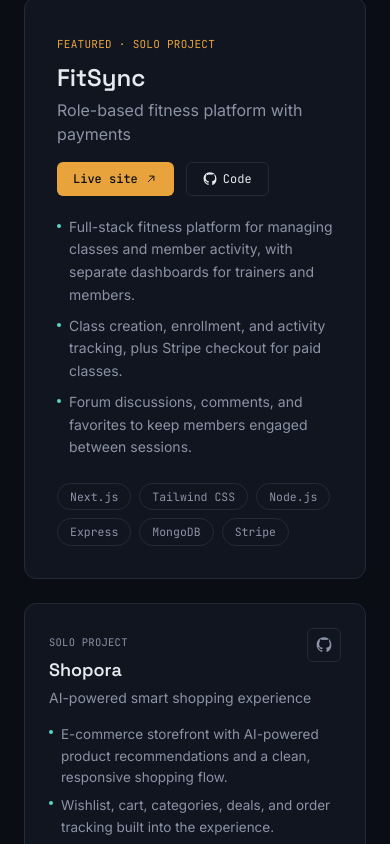
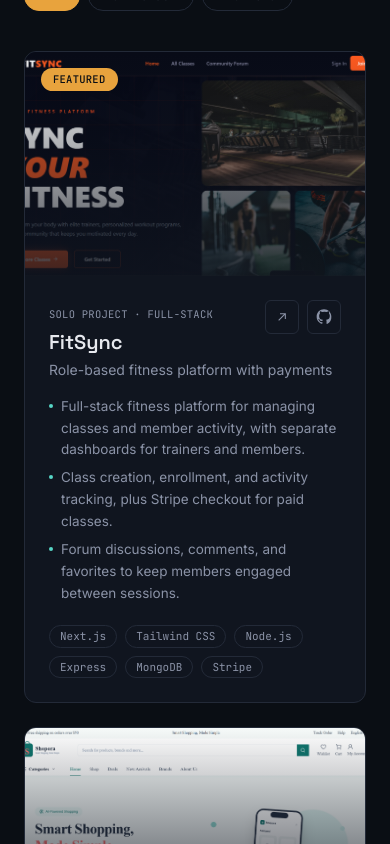
Before and after one commit to kallol-Dey229/Portfolio, a Next.js app: page / in a window 390 px wide. Shown: the part 3866-4710 px from the top of the page. Built offline with nearby package versions, Linux system fonts and the light colour scheme.

Commit message:
contact and projects updated

```diff
--- a/components/Projects.tsx
+++ b/components/Projects.tsx
@@ -1,92 +1,61 @@
-import { projects } from "@/data/projects";
+"use client";
+import Image from "next/image";
+import { useState, type MouseEvent } from "react";
+import { projects, type Project } from "@/data/projects";
 import { ExternalLinkIcon, GitHubIcon } from "./Icons";
+import Reveal from "./Reveal";
 
-export default function Projects() {
-  const featured = projects.find((p) => p.featured)!;
-  const rest = projects.filter((p) => !p.featured);
+const filters = ["All", "Full-stack", "Frontend"] as const;
+
+function ProjectCard({ p }: { p: Project }) {
+  const onMove = (e: MouseEvent<HTMLDivElement>) => {
+    const r = e.currentTarget.getBoundingClientRect();
+    e.currentTarget.style.setProperty("--mx", `${e.clientX - r.left}px`);
+    e.currentTarget.style.setProperty("--my", `${e.clientY - r.top}px`);
+  };
 
   return (
-    <section id="projects" className="border-b border-line">
-      <div className="mx-auto max-w-6xl px-6 py-20">
-        <p className="eyebrow mb-4">Projects</p>
-        <h2 className="font-display text-2xl font-semibold text-fog sm:text-3xl">
-          Things I&apos;ve shipped
-        </h2>
-        <p className="mt-3 max-w-2xl text-muted">
-          A handful of solo, production-style builds — each one covers the full stack,
-          from schema to UI.
-        </p>
-
-        {/* project */}
-        <div className="card-hover mt-10 rounded-xl border border-line bg-surface p-8">
-          <div className="flex flex-wrap items-start justify-between gap-4">
-            <div>
-              <span className="font-mono text-[11px] uppercase tracking-wide text-amber">
-                Featured · {featured.role}
+    <div
+      onMouseMove={onMove}
+      className={`spotlight card-hover group flex h-full flex-col overflow-hidden rounded-xl border border-line bg-surface ${
+        p.featured ? "lg:col-span-2 lg:flex-row" : ""
+      }`}
+    >
+      {/* image / placeholder */}
+      <div
+        className={`relative overflow-hidden ${
+          p.featured ? "h-56 lg:h-auto lg:w-[45%]" : "h-48"
+        }`}
+      >
+        {p.image ? (
+          <Image
+            src={p.image}
+            alt={`${p.name} screenshot`}
+            width={1400}
+            height={800}
+            className="h-full w-full object-cover object-top transition-transform duration-700 group-hover:scale-105"
+          />
+        ) : (
+          <div className="flex h-full w-full items-center justify-center bg-gradient-to-br from-amber/20 via-surface to-teal/20">
+            <span className="font-display text-5xl font-semibold text-fog/70">{p.name[0]}</span>
+          </div>
+        )}
+        <div className="absolute inset-0 bg-gradient-to-t from-surface/80 to-transparent" />
+        {p.featured && (
+          <span className="absolute left-4 top-4 rounded-full bg-amber px-3 py-1 font-mono text-[10.5px] font-medium uppercase tracking-wide text-ink">
+            Featured
           </span>
-              <h3 className="mt-2 font-display text-2xl font-semibold text-fog">
-                {featured.name}
-              </h3>
-              <p className="mt-1 text-muted">{featured.tagline}</p>
-            </div>
-            <div className="flex gap-3">
-              {featured.live && (
-                <a
-                  href={featured.live}
-                  target="_blank"
-                  rel="noreferrer"
-                  className="inline-flex items-center gap-1.5 rounded-md bg-amber px-4 py-2 font-mono text-xs font-medium text-ink hover:bg-copper"
-                >
-                  Live site <ExternalLinkIcon className="h-3.5 w-3.5" />
-                </a>
         )}
-              <a
-                href={featured.github}
-                target="_blank"
-                rel="noreferrer"
-                className="inline-flex items-center gap-1.5 rounded-md border border-line px-4 py-2 font-mono text-xs text-fog hover:border-amber hover:text-amber"
-              >
-                <GitHubIcon className="h-3.5 w-3.5" /> Code
-              </a>
-            </div>
       </div>
 
-          <ul className="mt-5 grid gap-2 sm:grid-cols-2">
-            {featured.description.map((line) => (
-              <li key={line} className="flex gap-2 text-sm leading-relaxed text-muted">
-                <span className="mt-2 h-1 w-1 shrink-0 rounded-full bg-teal" />
-                {line}
-              </li>
-            ))}
-          </ul>
-
-          <div className="mt-6 flex flex-wrap gap-2">
-            {featured.tech.map((t) => (
-              <span
-                key={t}
-                className="rounded-full border border-line px-3 py-1 font-mono text-[11.5px] text-muted"
-              >
-                {t}
-              </span>
-            ))}
-          </div>
-        </div>
-
-
-        <div className="mt-6 grid gap-6 md:grid-cols-2">
-          {rest.map((p) => (
-            <div
-              key={p.name}
-              className="card-hover flex flex-col rounded-xl border border-line bg-surface p-6"
-            >
+      {/* content */}
+      <div className="flex flex-1 flex-col p-6">
         <div className="flex items-start justify-between gap-3">
           <div>
             <span className="font-mono text-[10.5px] uppercase tracking-wide text-muted">
-                    {p.role}
+              {p.role} · {p.category}
             </span>
-                  <h3 className="mt-1 font-display text-lg font-semibold text-fog">
-                    {p.name}
-                  </h3>
+            <h3 className="mt-1 font-display text-xl font-semibold text-fog">{p.name}</h3>
           </div>
           <div className="flex shrink-0 gap-2">
             {p.live && (
@@ -95,20 +64,22 @@ export default function Projects() {
                 target="_blank"
                 rel="noreferrer"
                 aria-label={`${p.name} live site`}
-                      className="rounded-md border border-line p-2 text-muted hover:border-amber hover:text-amber"
+                className="relative z-10 rounded-md border border-line p-2 text-muted transition-colors hover:border-amber hover:text-amber"
               >
                 <ExternalLinkIcon className="h-4 w-4" />
               </a>
             )}
+            {p.github && (
               <a
                 href={p.github}
                 target="_blank"
                 rel="noreferrer"
                 aria-label={`${p.name} source code`}
-                    className="rounded-md border border-line p-2 text-muted hover:border-amber hover:text-amber"
+                className="relative z-10 rounded-md border border-line p-2 text-muted transition-colors hover:border-amber hover:text-amber"
               >
                 <GitHubIcon className="h-4 w-4" />
               </a>
+            )}
           </div>
         </div>
 
@@ -117,13 +88,13 @@ export default function Projects() {
         <ul className="mt-4 space-y-1.5">
           {p.description.map((line) => (
             <li key={line} className="flex gap-2 text-[13.5px] leading-relaxed text-muted">
-                    <span className="mt-1.5 h-1 w-1 shrink-0 rounded-full bg-teal" />
+              <span className="mt-2 h-1 w-1 shrink-0 rounded-full bg-teal" />
               {line}
             </li>
           ))}
         </ul>
 
-              <div className="mt-5 flex flex-wrap gap-2">
+        <div className="mt-auto flex flex-wrap gap-2 pt-5">
           {p.tech.map((t) => (
             <span
               key={t}
@@ -134,6 +105,53 @@ export default function Projects() {
           ))}
         </div>
       </div>
+    </div>
+  );
+}
+
+export default function Projects() {
+  const [filter, setFilter] = useState<(typeof filters)[number]>("All");
+  const list = projects.filter((p) => filter === "All" || p.category === filter);
+
+  return (
+    <section id="projects" className="border-b border-line">
+      <div className="mx-auto max-w-6xl px-6 py-20">
+        <Reveal>
+          <p className="eyebrow mb-4">Projects</p>
+          <div className="flex flex-wrap items-end justify-between gap-6">
+            <div>
+              <h2 className="font-display text-2xl font-semibold text-fog sm:text-3xl">
+                Things I&apos;ve shipped
+              </h2>
+              <p className="mt-3 max-w-2xl text-muted">
+                A handful of solo, production-style builds, each one covering the full stack,
+                from schema to UI.
+              </p>
+            </div>
+
+            <div className="flex gap-2">
+              {filters.map((f) => (
+                <button
+                  key={f}
+                  onClick={() => setFilter(f)}
+                  className={`rounded-full border px-4 py-1.5 font-mono text-xs transition-all ${
+                    filter === f
+                      ? "border-amber bg-amber text-ink"
+                      : "border-line text-muted hover:border-amber hover:text-amber"
+                  }`}
+                >
+                  {f}
+                </button>
+              ))}
+            </div>
+          </div>
+        </Reveal>
+
+        <div className="mt-10 grid gap-6 md:grid-cols-2 lg:grid-cols-2">
+          {list.map((p, i) => (
+            <Reveal key={p.name} delay={(i % 2) * 100} className={p.featured ? "lg:col-span-2" : ""}>
+              <ProjectCard p={p} />
+            </Reveal>
           ))}
         </div>
       </div>
--- a/data/projects.ts
+++ b/data/projects.ts
@@ -39,8 +39,8 @@ export const projects: Project[] = [
     ],
     tech: ["Next.js", "Tailwind CSS", "Express", "MongoDB"], // <- edit to your real stack
     image: "/images/shopora.jpg",
-    // live: "https://your-shopora-link.vercel.app",
-    // github: "https://github.com/kallol-Dey229/your-repo",
+    live: "https://shopora-ashen.vercel.app",
+    github: "https://github.com/mdmonimul95-crypto/Shopora",
   },
   {
     name: "IdeaVault",
```
Also changed, not shown: components/Contact.tsx (+82 -43 lines). Lines whose indentation alone changed are shown as unchanged.
